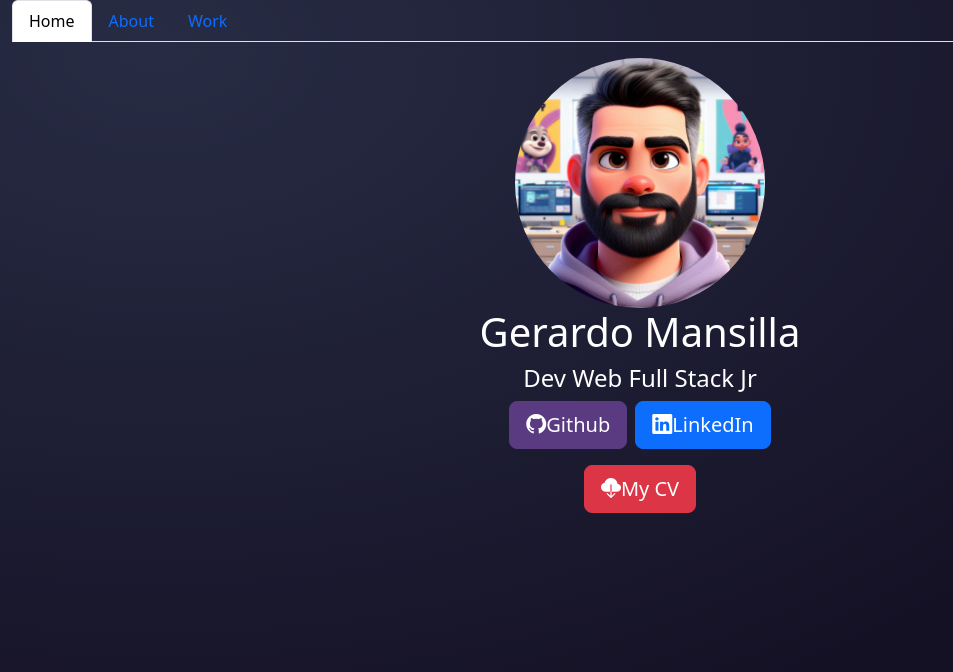
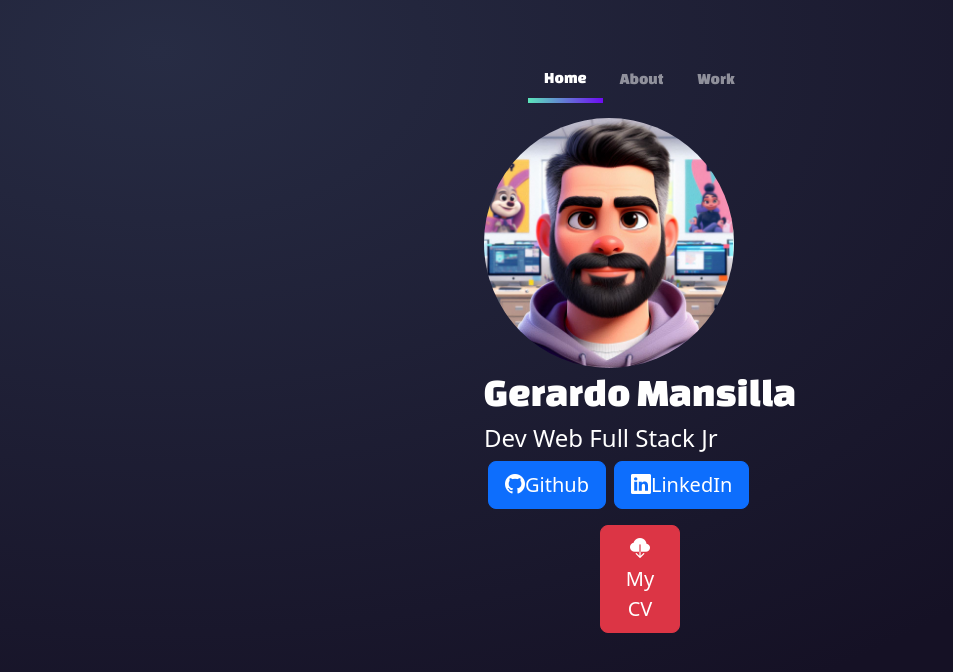
Before and after one commit to pequege/pequege.github.io, a React (Vite) app: page / in a window 1280 px wide. Shown: the top 672 px of the page, without its empty margins (0-953 px from the left). Built offline with nearby package versions, Linux system fonts and the light colour scheme.

Commit message:
estilo de tabs actualizado

```diff
--- a/index.html
+++ b/index.html
@@ -1,12 +1,22 @@
 <!doctype html>
 <html lang="en">
+
 <head>
   <meta charset="UTF-8" />
   <meta name="viewport" content="width=device-width, initial-scale=1.0" />
+  <link rel="icon" type="image/x-icon" href="./src/assets/GM-logo.ico">
   <title>Gerardo Mansilla | FullStack React Dev Junior</title>
+  <!-- Google Fonts -->
+  <link rel="preconnect" href="https://fonts.googleapis.com">
+  <link rel="preconnect" href="https://fonts.gstatic.com" crossorigin>
+  <link
+    href="https://fonts.googleapis.com/css2?family=Changa+One:ital@0;1&family=Roboto:ital,wght@0,100;0,300;0,400;0,500;0,700;0,900;1,100;1,300;1,400;1,500;1,700;1,900&display=swap"
+    rel="stylesheet">
 </head>
+
 <body>
   <div id="root"></div>
   <script type="module" src="/src/main.jsx"></script>
 </body>
+
 </html>
--- a/src/App.css
+++ b/src/App.css
@@ -1,28 +1,87 @@
-body{
-  background: radial-gradient(93.59% 93.59% at 12.36% 6.41%, #272C44 0%, rgb(21, 17, 37) 100%) /* warning: gradient uses a rotation that is not supported by CSS and may not behave as expected */;
+body {
+  background: radial-gradient(93.59% 93.59% at 12.36% 6.41%, #272C44 0%, rgb(21, 17, 37) 100%)
+    /* warning: gradient uses a rotation that is not supported by CSS and may not behave as expected */
+  ;
   color: white;
+}
+
+ul {
+  list-style: none;
+}
+
+ul li{
+  margin-top: 1rem;
+}
+
+#root {
+  display: flex;
+  align-items: center;
   height: 100vh;
 }
 
-.button-github{
-  background-color: #5A3B82;
-  border-color: #5A3B82;
-}
-
-.button-github:hover{
+.button-github:hover {
   background-color: #4a2f6d;
   border-color: #4a2f6d;
 }
 
-.button-github:active{
+.button-github:active {
   background-color: #7349ab !important;
   border-color: #7349ab !important;
 }
 
-.img-skill{
+.changa-one-regular {
+  font-family: "Changa One", serif;
+  font-weight: 400;
+  font-style: normal;
+}
+
+.img-skill {
   max-width: 45px;
 }
 
-.profile-pic{
+.nav-item .active{
+  border: none;
+  border-bottom: 5px solid;
+  border-image: linear-gradient(to right, #5BE9B9 0%, #6E07F3 100%) 1;
+}
+
+.nav-link{
+  color: rgba(255, 255, 255, 0.5);
+}
+
+.nav-link, .nav-link .active{
+  background-color: transparent !important;
+}
+
+.nav-item .active{
+  color: white !important;
+}
+
+.nav-tabs{
+  border-bottom: none;
+  font-family: "Changa One", serif;
+}
+
+.nav-tabs, .tab-content{
+  justify-content: center;
+}
+
+.profile-pic {
   max-width: 250px;
 }
+
+.tab-content {
+  align-content: center;
+  height: 80vh;
+  display: flex;
+  justify-content: center;
+}
+
+.work-title {
+  font-family: 'Changa One';
+  font-style: normal;
+  font-weight: 400;
+  font-size: 20px;
+  line-height: 21px;
+  letter-spacing: 0.3em;
+}
--- a/src/App.jsx
+++ b/src/App.jsx
@@ -7,10 +7,9 @@ import { About } from "./components/About";
 function App() {
   return (
     <>
-      <Container className="text-center" fluid>
+      <Container fluid>
         <Tabs
           defaultActiveKey="home"
-          id="uncontrolled-tab-example"
           className="mb-3"
         >
           <Tab eventKey="home" title="Home">
--- a/src/components/Home.jsx
+++ b/src/components/Home.jsx
@@ -9,7 +9,7 @@ export const Home = () => {
         alt="profile image"
         roundedCircle
       />
-      <h1>Gerardo Mansilla</h1>
+      <h1 className="changa-one-regular">Gerardo Mansilla</h1>
       <h4>Dev Web Full Stack Jr</h4>
 
       <Button
--- a/src/components/Work.jsx
+++ b/src/components/Work.jsx
@@ -1,9 +1,45 @@
 export const Work = () => {
   return (
     <ul>
-      <li>Experience</li>
-      <li>Projects</li>
-      <li>Certifications</li>
+      <li>
+        <ul>
+        <h5 className="work-title">Certifications</h5>
+          <li>
+            <strong>Git & Github</strong> <br />
+            Insignia
+          </li>
+          <li>
+          <strong>Full Stack Web Dev.</strong> <br />
+          Rolling Code 2023
+          </li>
+        </ul>
+      </li>
+      <li>
+        <ul>
+        <h5 className="work-title">Projects</h5>
+          <li>
+            <strong>Kani</strong> <br />
+            Front End Development
+          </li>
+          <li>
+            <strong>Separapp</strong> <br />
+            Prototipos Alta Fidelidad en Figma
+          </li>
+        </ul>
+      </li>
+      <li>
+        <ul>
+        <h5 className="work-title">Experience</h5>
+          <li>
+          <strong>Analista - Dirección de Proyectos Informáticos (UTN FRT)</strong> <br />
+            Abril 2022 - Diciembre 2023
+          </li>
+          <li>
+          <strong>Web Developer - Freelance</strong> <br />
+            2023 - Actualidad
+          </li>
+        </ul>
+      </li>
     </ul>
   )
 }
```
Also changed, not shown: src/components/About.jsx (+10 -27 lines), 7 other files (tests, documents, lock files or other folders). Lines whose indentation alone changed are shown as unchanged.
